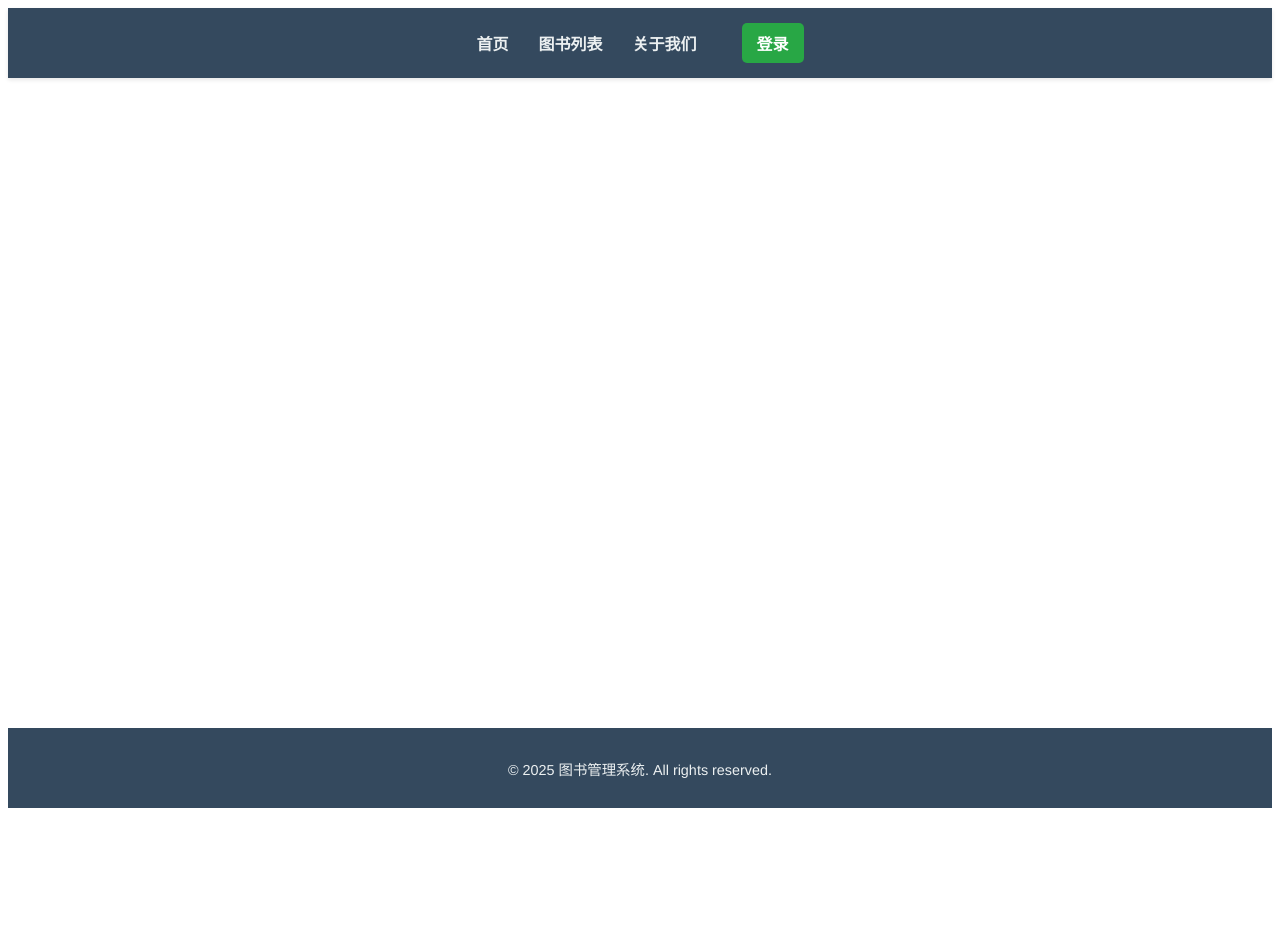
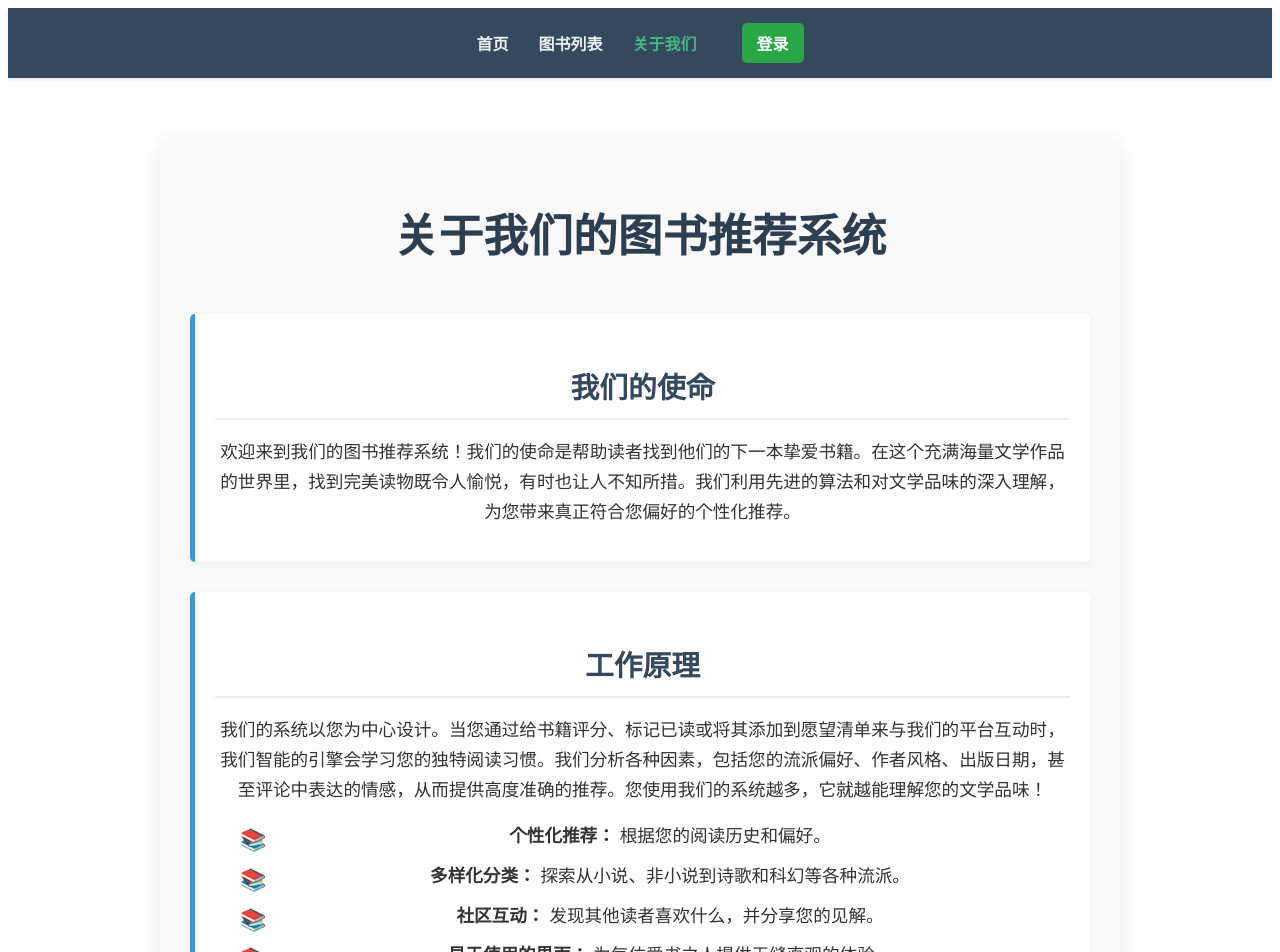
Before and after one commit to codeofwhite/Book-Recommendation-System, a Vue app in the folder frontend/: page /about in a window 1280 px wide. Shown: the top 952 px of the page. Before the commit the page ends 816 px from the top, so only its background shows below. Built offline with nearby package versions, Linux system fonts and the light colour scheme.

Commit message:
优化图书详情页面

```diff
--- a/frontend/src/components/BookDetails.vue
+++ b/frontend/src/components/BookDetails.vue
@@ -1,6 +1,5 @@
 <template>
   <div class="book-details-layout" v-if="book">
-    <!-- 左侧栏 - 图书详细信息 -->
     <div class="book-details-container">
       <div class="book-header">
         <div class="book-cover">
@@ -8,50 +7,84 @@
         </div>
         <div class="book-info">
           <h1>{{ book.title }}</h1>
-          <h2 v-if="book.series">Part of {{ book.series }}</h2>
-          <p class="author">By {{ book.author }}</p>
+          <h2 v-if="book.series">系列：{{ book.series }}</h2>
+          <p class="author">作者：{{ book.author }}</p>
 
           <div class="rating">
             <span class="stars">{{ '★'.repeat(Math.round(book.rating)) }}{{ '☆'.repeat(5 - Math.round(book.rating))
               }}</span>
-            <span>({{ book.rating }} from {{ book.numRatings }} ratings)</span>
+            <span>({{ book.rating }} 来自 {{ book.numRatings }} 评分)</span>
           </div>
 
           <div class="meta">
-            <span><strong>Published:</strong> {{ book.publishDate }}</span>
-            <span><strong>Pages:</strong> {{ book.pages }}</span>
-            <span><strong>Price:</strong> ${{ book.price }}</span>
+            <span><strong>出版日期:</strong> {{ book.publishDate }}</span>
+            <span v-if="book.firstPublishDate"><strong>首次出版日期:</strong> {{ book.firstPublishDate }}</span>
+            <span><strong>页数:</strong> {{ book.pages }}</span>
+            <span><strong>价格:</strong> ${{ book.price }}</span>
+            <span v-if="book.language"><strong>语言:</strong> {{ book.language }}</span>
+            <span v-if="book.isbn"><strong>ISBN:</strong> {{ book.isbn }}</span>
+            <span v-if="book.bookFormat"><strong>格式:</strong> {{ book.bookFormat }}</span>
+            <span v-if="book.edition"><strong>版本:</strong> {{ book.edition }}</span>
+            <span v-if="book.publisher"><strong>出版社:</strong> {{ book.publisher }}</span>
+            <span v-if="book.bbeScore"><strong>BBE 评分:</strong> {{ book.bbeScore }} (来自 {{ book.bbeVotes }} 投票)</span>
           </div>
 
           <div class="genres">
             <span v-for="genre in book.genres" :key="genre" class="genre-tag">{{ genre }}</span>
           </div>
 
+          <div class="book-content">
+            <h3>内容简介</h3>
+            <p class="description">{{ book.description }}</p>
+          </div>
 
+          <div class="additional-info">
+            <div v-if="book.characters && book.characters.length > 0">
+              <h3>主要角色</h3>
+              <div class="characters-list">
+                <span v-for="character in book.characters" :key="character" class="character-tag">{{ character }}</span>
+              </div>
+            </div>
+
+            <div v-if="book.setting && book.setting.length > 0">
+              <h3>故事背景</h3>
+              <div class="setting-list">
+                <span v-for="loc in book.setting" :key="loc" class="setting-tag">{{ loc }}</span>
+              </div>
+            </div>
+
+            <div v-if="book.awards && book.awards.length > 0">
+              <h3>所获奖项</h3>
+              <ul class="awards-list">
+                <li v-for="(award, index) in book.awards" :key="index">{{ award }}</li>
+              </ul>
+            </div>
+
+            <div v-if="book.likedPercent">
+              <h3>喜欢度</h3>
+              <p>{{ book.likedPercent }}% 的用户喜欢这本书。</p>
+            </div>
+
+            <div v-if="book.ratingsByStars && Object.keys(book.ratingsByStars).length > 0">
+              <h3>评分分布</h3>
+              <div class="ratings-by-stars">
+                <div v-for="(count, star) in book.ratingsByStars" :key="star" class="star-row">
+                  <span>{{ star }} 星:</span>
+                  <div class="star-bar-container">
+                    <div class="star-bar" :style="{ width: (count / book.numRatings * 100) + '%' }"></div>
+                  </div>
+                  <span>({{ count }})</span>
+                </div>
+              </div>
+            </div>
+          </div>
         </div>
         <div class="actions">
           <button @click="goBack">返回列表</button>
         </div>
       </div>
-
-      <div class="book-content">
-        <h3>Description</h3>
-        <p class="description">{{ book.description }}</p>
-
-        <div v-if="book.reviews && book.reviews.length > 0" class="reviews-section">
-          <h3>Reviews</h3>
-          <div v-for="review in book.reviews" :key="review.id" class="review">
-            <div class="review-header">
-              <span class="review-author">{{ review.author }}</span>
-              <span class="review-rating">{{ '★'.repeat(review.rating) }}</span>
-            </div>
-            <p class="review-content">{{ review.content }}</p>
-          </div>
-        </div>
-      </div>
     </div>
 
-    <!-- 右侧栏 - 豆瓣搜索结果 -->
     <div class="sidebar">
       <div class="douban-results">
         <div class="sidebar-header" @click="toggleDoubanResults">
@@ -77,7 +110,6 @@
         </transition>
       </div>
 
-      <!-- 可以在这里添加更多侧边栏内容 -->
       <div class="sidebar-section">
         <h3>相关推荐</h3>
         <p>更多推荐内容...</p>
@@ -86,10 +118,10 @@
   </div>
 
   <div v-else-if="loading" class="loading">
-    Loading book details...
+    正在加载图书详情...
   </div>
   <div v-else class="not-found">
-    Book not found
+    未找到该图书
   </div>
 </template>
 
@@ -161,6 +193,8 @@ export default {
   margin: 20px auto;
   gap: 30px;
   align-items: flex-start;
+  padding: 0 15px;
+  /* 增加左右内边距，避免边缘过于贴近 */
 }
 
 .book-details-container {
@@ -239,13 +273,18 @@ export default {
   display: flex;
   flex-wrap: wrap;
   gap: 15px;
+  border-top: 1px solid #eee;
+  /* 添加分隔线 */
+  padding-top: 15px;
 }
 
 .genres {
   margin-top: 15px;
 }
 
-.genre-tag {
+.genre-tag,
+.character-tag,
+.setting-tag {
   display: inline-block;
   background-color: #e0e0e0;
   color: #555;
@@ -257,10 +296,79 @@ export default {
   transition: all 0.2s;
 }
 
-.genre-tag:hover {
+.genre-tag:hover,
+.character-tag:hover,
+.setting-tag:hover {
   background-color: #d0d0d0;
   transform: translateY(-1px);
 }
+
+.additional-info {
+  margin-top: 30px;
+  padding-top: 20px;
+  border-top: 1px dashed #ddd;
+  /* 新增更多信息的分隔线 */
+}
+
+.additional-info h3 {
+  font-size: 1.3em;
+  color: #333;
+  margin-top: 20px;
+  margin-bottom: 15px;
+}
+
+.characters-list,
+.setting-list {
+  display: flex;
+  flex-wrap: wrap;
+  gap: 8px;
+  margin-bottom: 15px;
+}
+
+.awards-list {
+  list-style-type: disc;
+  margin-left: 20px;
+  padding: 0;
+  color: #555;
+}
+
+.awards-list li {
+  margin-bottom: 5px;
+}
+
+.ratings-by-stars {
+  margin-top: 15px;
+}
+
+.star-row {
+  display: flex;
+  align-items: center;
+  margin-bottom: 5px;
+  font-size: 0.9em;
+  color: #666;
+}
+
+.star-row span:first-child {
+  width: 60px;
+  /* 统一星级标签宽度 */
+  flex-shrink: 0;
+}
+
+.star-bar-container {
+  flex-grow: 1;
+  background-color: #eee;
+  height: 8px;
+  border-radius: 4px;
+  margin: 0 10px;
+  overflow: hidden;
+}
+
+.star-bar {
+  height: 100%;
+  background-color: #f39c12;
+  border-radius: 4px;
+}
+
 
 .actions {
   margin-top: 25px;
--- a/frontend/src/router/index.js
+++ b/frontend/src/router/index.js
@@ -3,6 +3,7 @@ import { createRouter, createWebHistory } from "vue-router";
 import HomeView from "../views/HomeView.vue";
 import AuthView from '../views/AuthView.vue';
 import BookList from '../views/BookList.vue'
+import AboutView from '../views/AboutView.vue'
 import BookDetails from '../components/BookDetails.vue';
 
 const routes = [
@@ -15,6 +16,11 @@ const routes = [
     path: "/books",
     name: "books",
     component: BookList,
+  },
+  {
+    path: "/about",
+    name: "about",
+    component: AboutView,
   },
   {
     path: '/books/:bookId',
--- /dev/null
+++ b/frontend/src/views/AboutView.vue
@@ -0,0 +1,146 @@
+<template>
+    <div class="about-us-container">
+        <h1>关于我们的图书推荐系统</h1>
+
+        <section class="mission-statement">
+            <h2>我们的使命</h2>
+            <p>
+                欢迎来到我们的图书推荐系统！我们的使命是帮助读者找到他们的下一本挚爱书籍。在这个充满海量文学作品的世界里，找到完美读物既令人愉悦，有时也让人不知所措。我们利用先进的算法和对文学品味的深入理解，为您带来真正符合您偏好的个性化推荐。
+            </p>
+        </section>
+
+        <section class="how-it-works">
+            <h2>工作原理</h2>
+            <p>
+                我们的系统以您为中心设计。当您通过给书籍评分、标记已读或将其添加到愿望清单来与我们的平台互动时，我们智能的引擎会学习您的独特阅读习惯。我们分析各种因素，包括您的流派偏好、作者风格、出版日期，甚至评论中表达的情感，从而提供高度准确的推荐。您使用我们的系统越多，它就越能理解您的文学品味！
+            </p>
+            <ul>
+                <li><strong>个性化推荐：</strong> 根据您的阅读历史和偏好。</li>
+                <li><strong>多样化分类：</strong> 探索从小说、非小说到诗歌和科幻等各种流派。</li>
+                <li><strong>社区互动：</strong> 发现其他读者喜欢什么，并分享您的见解。</li>
+                <li><strong>易于使用的界面：</strong> 为每位爱书之人提供无缝直观的体验。</li>
+            </ul>
+        </section>
+
+        <section class="our-team">
+            <h2>我们的团队</h2>
+            <p>
+                我们是一支充满热情的开发人员、数据科学家和狂热读者组成的团队，我们深信书籍的力量。我们在机器学习、用户体验设计和文学方面的集体专业知识，促使我们致力于创建一个既智能又使用愉快的推荐系统。我们不断努力改进算法并扩展图书库，确保您总能找到新鲜有趣的东西。
+            </p>
+        </section>
+
+        <section class="contact-us">
+            <h2>联系我们</h2>
+            <p>
+                我们乐于倾听用户的声音！如果您有任何问题、反馈或建议，请随时与我们联系。您的宝贵意见有助于我们不断完善图书推荐系统。
+            </p>
+            <p>您可以通过以下方式联系我们：<a href="mailto:support@bookrecsys.com">support@bookrecsys.com</a></p>
+        </section>
+
+        <section class="acknowledgements">
+            <h2>致谢</h2>
+            <p>
+                我们感谢开源社区和各种数据提供者，他们的资源对本平台的构建和增强至关重要。
+            </p>
+        </section>
+    </div>
+</template>
+
+<script>
+export default {
+    name: 'AboutUs',
+    // 对于简单的“关于我们”页面，通常主要包含静态内容，无需太多组件特定逻辑。
+};
+</script>
+
+<style scoped>
+.about-us-container {
+    max-width: 900px;
+    margin: 40px auto;
+    padding: 30px;
+    background-color: #f9f9f9;
+    border-radius: 10px;
+    box-shadow: 0 4px 15px rgba(0, 0, 0, 0.1);
+    font-family: 'Arial', sans-serif;
+    color: #333;
+    line-height: 1.7;
+}
+
+h1 {
+    text-align: center;
+    color: #2c3e50;
+    margin-bottom: 40px;
+    font-size: 2.8em;
+    font-weight: bold;
+}
+
+h2 {
+    color: #34495e;
+    margin-top: 30px;
+    margin-bottom: 15px;
+    font-size: 1.8em;
+    border-bottom: 2px solid #eee;
+    padding-bottom: 5px;
+}
+
+p {
+    margin-bottom: 15px;
+    font-size: 1.1em;
+}
+
+ul {
+    list-style-type: disc;
+    margin-left: 25px;
+    margin-bottom: 15px;
+}
+
+ul li {
+    margin-bottom: 8px;
+    font-size: 1.1em;
+}
+
+a {
+    color: #3498db;
+    text-decoration: none;
+}
+
+a:hover {
+    text-decoration: underline;
+}
+
+.mission-statement,
+.how-it-works,
+.our-team,
+.contact-us,
+.acknowledgements {
+    margin-bottom: 30px;
+    padding: 20px;
+    background-color: #ffffff;
+    border-left: 5px solid #3498db;
+    border-radius: 5px;
+    box-shadow: 0 2px 8px rgba(0, 0, 0, 0.05);
+}
+
+.how-it-works ul {
+    list-style-type: none;
+    /* 移除默认的项目符号 */
+    padding: 0;
+}
+
+.how-it-works ul li {
+    position: relative;
+    /* 用于自定义项目符号 */
+    padding-left: 30px;
+    /* 为自定义项目符号留出空间 */
+    margin-bottom: 10px;
+}
+
+.how-it-works ul li::before {
+    content: '📚';
+    /* 自定义表情符号作为项目符号 */
+    position: absolute;
+    left: 0;
+    top: 0;
+    font-size: 1.2em;
+}
+</style>
```
Also changed, not shown: 1 other file (tests, documents, lock files or other folders).
